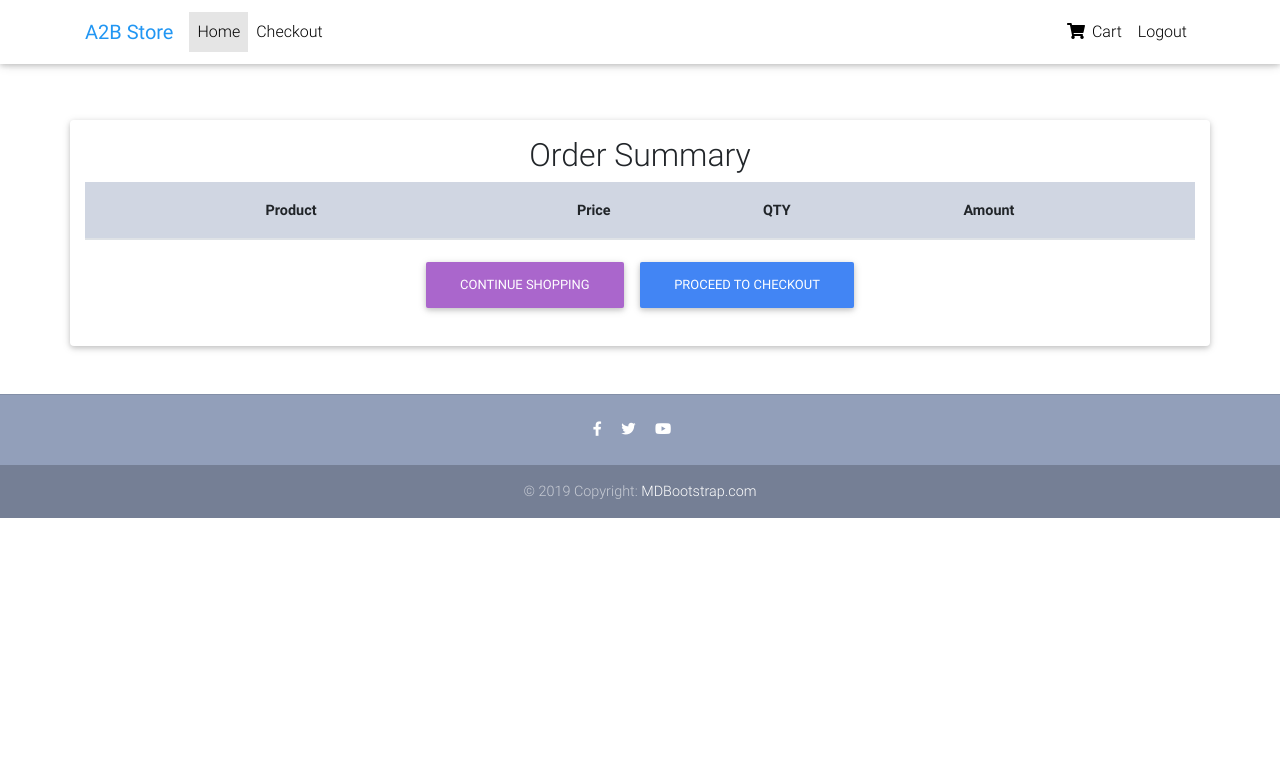
After one commit to dfaisalmahmood/django_ecom, a Django app: page /order-summary/ in a window 1280 px wide. The commit adds this page. Shown: the top 758 px of the page. Run offline with Django 3.2, Linux system fonts and the light colour scheme; a user stored in the database is signed in; tables that the repository leaves empty hold one stand-in row (values such as "Sample post"); one stand-in notice (Sample message) is shown; lists and menus that the app fills with data are empty; some libraries are stand-ins or nearby versions.

Commit message:
finished part 4

```diff
--- a/core/templatetags/core_filters.py
+++ b/core/templatetags/core_filters.py
@@ -6,3 +6,8 @@ register = template.Library()
 @register.filter
 def page_range(value):
     return range(1, value + 1)
+
+
+@register.filter
+def mult(value, arg):
+    return (value*arg)
--- a/core/urls.py
+++ b/core/urls.py
@@ -1,12 +1,29 @@
 from django.urls import path
 
-from .views import HomeView, ItemDetailView, add_to_cart, remove_from_cart
+from .views import (
+    HomeView,
+    ItemDetailView,
+    add_to_cart,
+    remove_from_cart,
+    OrderSummary,
+    add_item_quantity_in_cart,
+    reduce_item_quantity_in_cart,
+    remove_item_in_cart
+)
+
 
 app_name = 'core'
 
 urlpatterns = [
     path('', HomeView.as_view(), name='home'),
     path('product/<slug>', ItemDetailView.as_view(), name='product'),
+    path('order-summary/', OrderSummary.as_view(), name='order-summary'),
     path('add-to-cart/<slug>', add_to_cart, name='add-to-cart'),
     path('remove-from-cart/<slug>', remove_from_cart, name='remove-from-cart'),
+    path('add-item-quantity-in-cart/<slug>',
+         add_item_quantity_in_cart, name="add-item-quantity-in-cart"),
+    path('reduce-item-quantity-in-cart/<slug>',
+         reduce_item_quantity_in_cart, name='reduce-item-quantity-in-cart'),
+    path('remove-item-in-cart/<slug>',
+         remove_item_in_cart, name='remove-item-in-cart')
 ]
--- a/core/views.py
+++ b/core/views.py
@@ -1,7 +1,9 @@
 from django.contrib import messages
-from django.views.generic import ListView, DetailView
+from django.views.generic import ListView, DetailView, View
 from django.shortcuts import render, get_object_or_404, redirect
 from django.utils import timezone
+from django.contrib.auth.mixins import LoginRequiredMixin
+from django.contrib.auth.decorators import login_required
 
 from .models import Item, OrderItem, Order
 
@@ -12,11 +14,23 @@ class HomeView(ListView):
     template_name = 'home.html'
 
 
+class OrderSummary(LoginRequiredMixin, View):
+    def get(self, *args, **kwargs):
+        context = {
+            "order": None
+        }
+        order_qs = Order.objects.filter(user=self.request.user, ordered=False)
+        if order_qs.exists():
+            context["order"] = order_qs[0]
+        return render(self.request, 'order_summary.html', context)
+
+
 class ItemDetailView(DetailView):
     model = Item
     template_name = 'product.html'
 
 
+@login_required
 def add_to_cart(request, slug):
     item = get_object_or_404(Item, slug=slug)
     # check if an unordered Order exists for user
@@ -37,6 +51,8 @@ def add_to_cart(request, slug):
         else:
             messages.info(request, "This item was added to your cart.")
             order.items.add(order_item)
+            order_item.quantity = 1
+            order_item.save()
             return redirect("core:product", slug=slug)
     else:
         ordered_date = timezone.now()
@@ -47,6 +63,7 @@ def add_to_cart(request, slug):
         return redirect("core:product", slug=slug)
 
 
+@login_required
 def remove_from_cart(request, slug):
     item = get_object_or_404(Item, slug=slug)
     # check if an unordered Order exists for user
@@ -70,4 +87,86 @@ def remove_from_cart(request, slug):
         # add a message saying the user doesn't have an order
         messages.info(request, "You do not have an active order.")
         return redirect("core:product", slug=slug)
+
+
+@login_required
+def reduce_item_quantity_in_cart(request, slug):
+    item = get_object_or_404(Item, slug=slug)
+    # check if an unordered order exists for user
+    order_qs = Order.objects.filter(user=request.user, ordered=False)
+    if order_qs.exists():
+        order = order_qs[0]
+        # check if order item is in the order
+        if order.items.filter(item__slug=item.slug).exists():
+            order_item, _ = OrderItem.objects.get_or_create(
+                item=item,
+                user=request.user,
+                ordered=False
+            )
+            if order_item.quantity > 1:
+                order_item.quantity -= 1
+                order_item.save()
+                messages.info(request, "This item quantity was updated.")
+                return redirect("core:order-summary")
+            else:
+                return redirect("core:order-summary")
+        else:
+            messages.info(request, "This item was not in your cart.")
+            return redirect("core:product", slug=slug)
+    else:
+        # add a message saying the user doesn't have an order
+        messages.info(request, "You do not have an active order.")
         return redirect("core:product", slug=slug)
+
+
+@login_required
+def add_item_quantity_in_cart(request, slug):
+    item = get_object_or_404(Item, slug=slug)
+    # check if an unordered order exists for user
+    order_qs = Order.objects.filter(user=request.user, ordered=False)
+    if order_qs.exists():
+        order = order_qs[0]
+        # check if order item is in the order
+        if order.items.filter(item__slug=item.slug).exists():
+            order_item, _ = OrderItem.objects.get_or_create(
+                item=item,
+                user=request.user,
+                ordered=False
+            )
+            order_item.quantity += 1
+            order_item.save()
+            messages.info(request, "This item quantity was updated.")
+            return redirect("core:order-summary")
+        else:
+            messages.info(request, "This item was not in your cart.")
+            return redirect("core:product", slug=slug)
+    else:
+        # add a message saying the user doesn't have an order
+        messages.info(request, "You do not have an active order.")
+        return redirect("core:product", slug=slug)
+
+
+@login_required
+def remove_item_in_cart(request, slug):
+    item = get_object_or_404(Item, slug=slug)
+    # check if an unordered Order exists for user
+    order_qs = Order.objects.filter(user=request.user, ordered=False)
+    if order_qs.exists():
+        order = order_qs[0]
+        # check if order item is in the order
+        if order.items.filter(item__slug=item.slug).exists():
+            order_item, _ = OrderItem.objects.get_or_create(
+                item=item,
+                user=request.user,
+                ordered=False
+            )
+            order.items.remove(order_item)
+            messages.info(request, "This item was removed from your cart.")
+            return redirect("core:order-summary")
+        else:
+            messages.info(request, "This item was not in your cart.")
+            return redirect("core:product", slug=slug)
+    else:
+        # add a message saying the user doesn't have an order
+        messages.info(request, "You do not have an active order.")
+        return redirect("core:product", slug=slug)
--- a/templates/base.html
+++ b/templates/base.html
@@ -62,6 +62,14 @@
 
   {% block extra_scripts %}
   {% endblock extra_scripts %}
+
+  {% if messages %}
+  <script type="text/javascript">
+    window.setTimeout(()=>{
+      $('.alert').alert('close');
+    }, 3000);
+  </script>
+  {% endif %}
 </body>
 
 </html>
--- a/templates/footer.html
+++ b/templates/footer.html
@@ -31,7 +31,7 @@
             <i class="fab fa-youtube mr-3"></i>
         </a>
 
-        <a href="https://plus.google.com/u/0/b/107863090883699620484" target="_blank">
+        {% comment %} <a href="https://plus.google.com/u/0/b/107863090883699620484" target="_blank">
             <i class="fab fa-google-plus-g mr-3"></i>
         </a>
 
@@ -49,7 +49,7 @@
 
         <a href="http://codepen.io/mdbootstrap/" target="_blank">
             <i class="fab fa-codepen mr-3"></i>
-        </a>
+        </a> {% endcomment %}
     </div>
     <!-- Social icons -->
 
--- a/templates/navbar.html
+++ b/templates/navbar.html
@@ -1,7 +1,7 @@
 {% load cart_template_tags %}
 
 <!-- Navbar -->
-<nav class="navbar fixed-top navbar-expand-lg navbar-light white scrolling-navbar">
+<nav id="navbar-top" class="navbar fixed-top navbar-expand-lg navbar-light white scrolling-navbar">
     <div class="container">
 
         <!-- Brand -->
@@ -34,9 +34,9 @@
             <ul class="navbar-nav nav-flex-icons">
                 {% if request.user.is_authenticated %}
                 <li class="nav-item">
-                    <a class="nav-link waves-effect">
+                    <a href="{% url 'core:order-summary'%}" class="nav-link waves-effect">
                         {% if request.user|cart_item_count > 0 %}
-                        <span class="badge red z-depth-1 mr-1"> {{ request.user|cart_item_count }} </span>
+                        <span id="cart-badge" class="badge red z-depth-1 mr-1"> {{ request.user|cart_item_count }} </span>
                         {% endif %}
                         <i class="fas fa-shopping-cart"></i>
                         <span class="clearfix d-none d-sm-inline-block"> Cart </span>
--- /dev/null
+++ b/templates/order_summary.html
@@ -0,0 +1,120 @@
+{% extends 'base.html' %}
+{% block content %}
+<div class="container my-5 py-3 z-depth-1 rounded">
+
+  <h2 class='text-center'>Order Summary</h2>
+  <!--Section: Content-->
+  <section class="dark-grey-text">
+
+    <!-- Shopping Cart table -->
+    <div class="table-responsive">
+
+      <table class="table product-table mb-0">
+
+        <!-- Table head -->
+        <thead class="mdb-color lighten-5 text-center">
+          <tr>
+            <th></th>
+            <th class="font-weight-bold">
+              <strong>Product</strong>
+            </th>
+            {% comment %} <th class="font-weight-bold">
+              <strong>Variation</strong>
+            </th> {% endcomment %}
+            <th></th>
+            <th class="font-weight-bold">
+              <strong>Price</strong>
+            </th>
+            <th class="font-weight-bold">
+              <strong>QTY</strong>
+            </th>
+            <th class="font-weight-bold">
+              <strong>Amount</strong>
+            </th>
+            <th></th>
+          </tr>
+        </thead>
+        <!-- /.Table head -->
+
+        <!-- Table body -->
+        <tbody>
+
+          {% for order_item in order.items.all %}
+          <!-- Row -->
+          <tr class="text-center">
+            <th scope="row">
+              <img src="https://mdbootstrap.com/img/Photos/Horizontal/E-commerce/Products/13.jpg" alt=""
+                class="img-fluid z-depth-0">
+            </th>
+            <td>
+              <h5 class="mt-3">
+                <strong>{{order_item.item.title}}</strong>
+              </h5>
+              <p class="text-muted">{{order_item.item.get_category_display}}</p>
+            </td>
+            {% comment %} <td></td> {% endcomment %}
+            <td></td>
+            <td nowrap>৳ {{order_item.item.price|floatformat}}</td>
+            <td nowrap>
+              {% comment %} <input type="number" value="{{order_item.quantity}}" aria-label="Search" class="form-control"
+                style="width: 100px"> {% endcomment %}
+                <div class="d-flex justify-content-center align-items-center">
+                <a style="border-radius:50%" class="mr-2 btn-sm btn-default" href="{% url 'core:reduce-item-quantity-in-cart' order_item.item.slug%}"><i class="fas fa-minus"></i></a>
+                {{order_item.quantity}}
+                <a style="border-radius:50%" class="ml-2 btn-default btn-sm" href="{% url 'core:add-item-quantity-in-cart' order_item.item.slug%}"><i class="fas fa-plus"></i></a>
+                </div>
+            </td>
+            <td class="font-weight-bold">
+              {% if order_item.item.discount_price %}
+              <strong>৳ {{order_item.get_total_discount_item_price|floatformat}}</strong>
+              <span class="badge badge-primary">Saving ৳ {{order_item.get_amount_saved|floatformat}} </span>
+              {% else %}
+              <strong>৳ {{order_item.get_total_item_price|floatformat}}</strong>
+              {% endif %}
+            </td>
+            <td>
+              <a href="{% url 'core:remove-item-in-cart' order_item.item.slug%}" class="btn btn-sm btn-danger btn-rounded-custom" title="Remove item">X
+              </a>
+            </td>
+          </tr>
+          <!-- /.Row -->
+          {% endfor %}
+          {% if order.get_total %}
+          <tr>
+            <td colspan="4"></td>
+            <td colspan="1">
+              <h4 class="float-right mt-3"><strong> Total:</strong></h4>
+            </td>
+            <td colspan="2" nowrap>
+              <h4 class="mt-3"><strong>৳ {{order.get_total|floatformat}}</strong></h4>
+            </td>
+
+          </tr>
+          {% endif %}
+
+
+
+
+
+
+        </tbody>
+        <!-- /.Table body -->
+
+      </table>
+
+           <div class="w-100 mt-3 mb-3 d-flex justify-content-center">
+                <a href="/" class="mr-2 btn btn-secondary">Continue shopping</a>
+                <a href="" class="ml-2 btn btn-primary">Proceed to checkout</a>
+              </div>
+    <!-- /.Shopping Cart table -->
+
+  </section>
+  <!--Section: Content-->
+
+
+</div>
+
+{% endblock %}
+
+{% block style %}
+{% endblock %}
--- a/templates/scripts.html
+++ b/templates/scripts.html
@@ -14,3 +14,18 @@
     // Animations initialization
     new WOW().init();
 </script>
+
+<script type="text/javascript">
+    $(function(){
+        $(document).mousedown(event => {
+            let clickover = $(event.target);
+            let _opened = $(".navbar-toggler").attr("aria-expanded");
+            console.log(`_opened:${_opened == "true"}`);
+            console.log(clickover);
+            if(_opened === "true" && !clickover.is("#navbar-top, #navbar-top div, #navbar-top ul, #navbar-top li, #navbar-top span, #navbar-top a, #navbar-top i")) {
+                $("#navbar-top button.navbar-toggler").click();
+                // $(".navbar.fixed-top button.navbar-toggler").attr("aria-expanded", "false");
+            }
+        });
+    });
+</script>
```
Also changed, not shown: core/models.py (+22 -0 lines), templates/account/logout.html (+16 -3 lines), templates/account/signup.html (+19 -3 lines).
